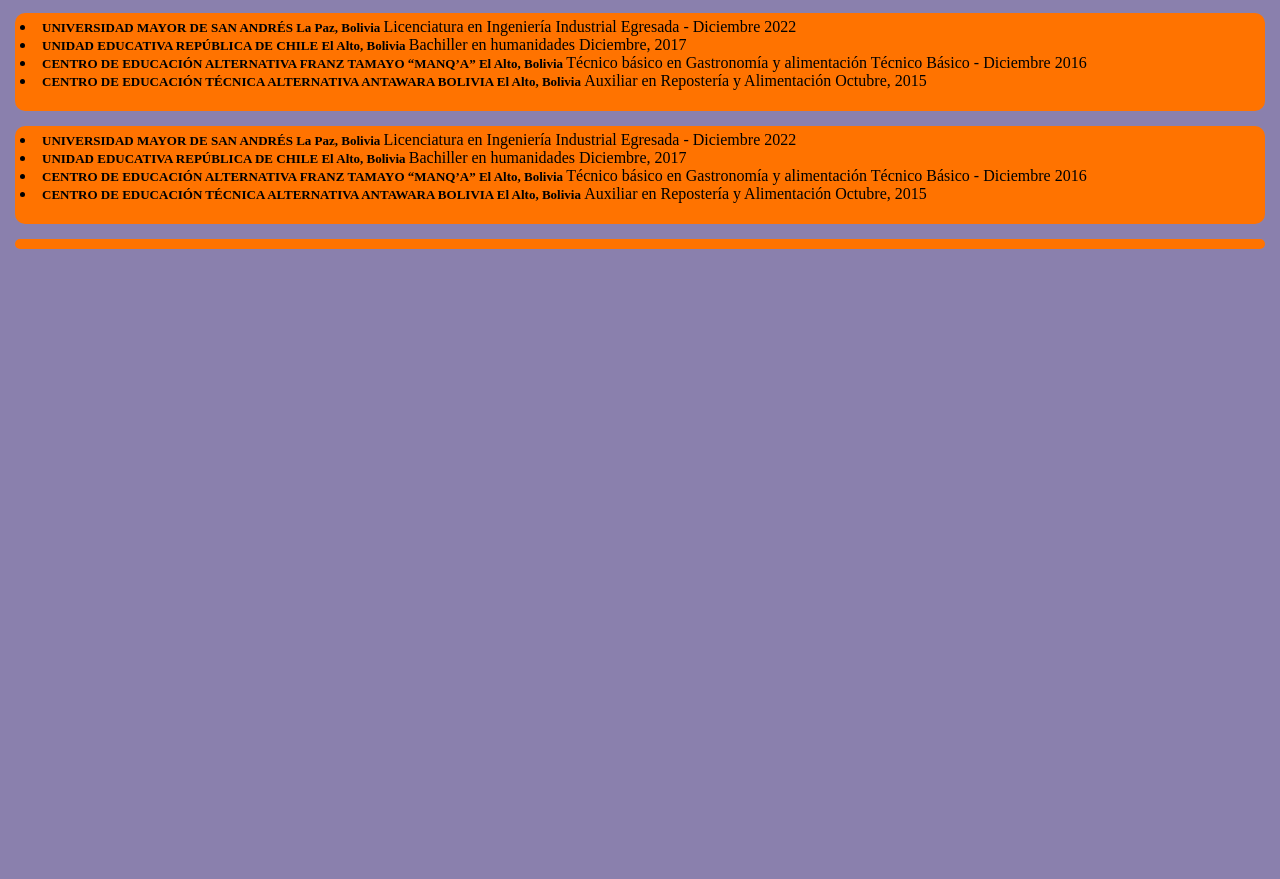
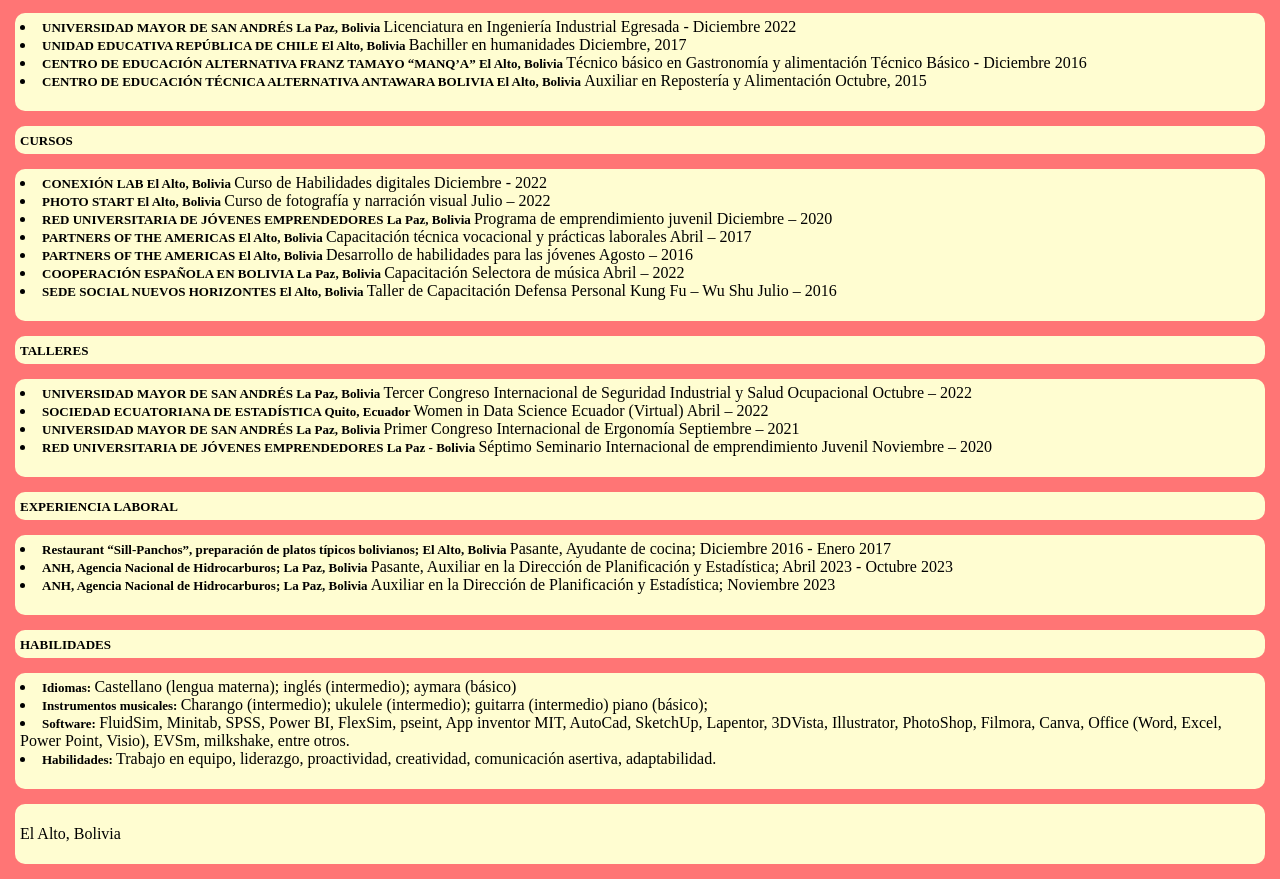
Before and after one commit to Camila3000/Camila_Pairo_CV, a plain HTML site: page styles/index.html in a window 1280 px wide. Shown: the part 345-1224 px from the top of the page. Before the commit the page ends 800 px from the top, so only its background shows below. Drawn offline with Linux system fonts and the light colour scheme.

Commit message:
con colores

```diff
--- a/styles/index.html
+++ b/styles/index.html
@@ -79,37 +79,144 @@
 
     </section>
     <section>
+      <span style="font-weight: 800; font-size: small">CURSOS</span>
+     </section>
+     <section>
+     </li>
+   <li>
+     <span style="font-weight: 800; font-size: small">
+      CONEXIÓN LAB El Alto, Bolivia
+     </span> Curso de Habilidades digitales Diciembre - 2022
+   </li>
+   <li>
+     <span style="font-weight: 800; font-size: small">
+      PHOTO START El Alto, Bolivia
+ </span>
+ Curso de fotografía y narración visual Julio – 2022
+   </li>
+   <li>
+     <span style="font-weight: 800; font-size: small">
+      RED UNIVERSITARIA DE JÓVENES EMPRENDEDORES La Paz, Bolivia
+     </span>
+     Programa de emprendimiento juvenil Diciembre – 2020
+ </li>
+   <li>
+     <span style="font-weight: 800; font-size: small">
+      PARTNERS OF THE AMERICAS El Alto, Bolivia
+   </span>
+   Capacitación técnica vocacional y prácticas laborales Abril – 2017
+ </li>
+ <li>
+  <span style="font-weight: 800; font-size: small">
+    PARTNERS OF THE AMERICAS El Alto, Bolivia
+  </span>
+  Desarrollo de habilidades para las jóvenes Agosto – 2016
+</li>
+<li>
+  <span style="font-weight: 800; font-size: small">
+    COOPERACIÓN ESPAÑOLA EN BOLIVIA	La Paz, Bolivia
+</span>
+Capacitación Selectora de música Abril – 2022
+</li>
+<li>
+  <span style="font-weight: 800; font-size: small">
+    SEDE SOCIAL NUEVOS HORIZONTES	El Alto, Bolivia
+</span>
+Taller de Capacitación Defensa Personal Kung Fu – Wu Shu Julio – 2016
+</li>
+   </p>
+
+ </section>
+    <section>
+      <span style="font-weight: 800; font-size: small">TALLERES</span>
+    </section>
+    <section>
     </li>
   <li>
     <span style="font-weight: 800; font-size: small">
       UNIVERSIDAD MAYOR DE SAN ANDRÉS La Paz, Bolivia
-    </span> Licenciatura en Ingeniería
-  Industrial Egresada - Diciembre 2022
+    </span> Tercer Congreso Internacional de Seguridad Industrial y Salud Ocupacional Octubre – 2022
   </li>
   <li>
     <span style="font-weight: 800; font-size: small">
-      UNIDAD EDUCATIVA REPÚBLICA DE CHILE
-  El Alto, Bolivia
+      SOCIEDAD ECUATORIANA DE ESTADÍSTICA Quito, Ecuador
 </span>
-Bachiller en humanidades Diciembre, 2017
+Women in Data Science Ecuador (Virtual) Abril – 2022
   </li>
   <li>
-    <span style="font-weight: 800; font-size: small">CENTRO DE EDUCACIÓN ALTERNATIVA FRANZ TAMAYO
-     “MANQ’A” El Alto, Bolivia
+    <span style="font-weight: 800; font-size: small">UNIVERSIDAD MAYOR DE SAN ANDRÉS La Paz, Bolivia
     </span>
-    Técnico básico en Gastronomía y alimentación Técnico Básico - Diciembre 2016
+    Primer Congreso Internacional de Ergonomía Septiembre – 2021
 </li>
   <li>
     <span style="font-weight: 800; font-size: small">
-      CENTRO DE EDUCACIÓN TÉCNICA ALTERNATIVA ANTAWARA BOLIVIA El Alto, Bolivia
+      RED UNIVERSITARIA DE JÓVENES EMPRENDEDORES La Paz - Bolivia
   </span>
-  Auxiliar en Repostería y Alimentación Octubre, 2015
+  Séptimo Seminario Internacional de emprendimiento Juvenil Noviembre – 2020
 </li>
   </p>
+</section>
+<section>
+  <span style="font-weight: 800; font-size: small">EXPERIENCIA LABORAL</span>
+</section>
+<section>
+      </li>
+    <li>
+      <span style="font-weight: 800; font-size: small">
+        Restaurant “Sill-Panchos”, preparación de platos típicos bolivianos; El Alto, Bolivia
+      </span> Pasante, Ayudante de cocina; Diciembre 2016 - Enero 2017
+    </li>
+    <li>
+      <span style="font-weight: 800; font-size: small">
+        ANH, Agencia Nacional de Hidrocarburos; La Paz, Bolivia
+  </span>
+  Pasante, Auxiliar en la Dirección de Planificación y Estadística; Abril 2023 - Octubre 2023
+    </li>
+    <li>
+      <span style="font-weight: 800; font-size: small">
+        ANH, Agencia Nacional de Hidrocarburos; La Paz, Bolivia
+      </span>
+     Auxiliar en la Dirección de Planificación y Estadística; Noviembre 2023
+    </li>
+    </p>
 
+  </section>
+
+  <section>
+    <span style="font-weight: 800; font-size: small">HABILIDADES</span>
+  </section>
+  <section>
+  </li>
+<li>
+  <span style="font-weight: 800; font-size: small">
+    Idiomas:
+  </span> Castellano (lengua materna); inglés (intermedio); aymara (básico)
+</li>
+<li>
+  <span style="font-weight: 800; font-size: small">
+    Instrumentos musicales:
+</span>
+Charango (intermedio); ukulele (intermedio); guitarra (intermedio) piano (básico);
+</li>
+<li>
+  <span style="font-weight: 800; font-size: small">
+    Software:
+  </span>
+  FluidSim, Minitab, SPSS, Power BI, FlexSim, pseint, App inventor MIT, AutoCad, SketchUp, Lapentor, 3DVista, Illustrator, PhotoShop, Filmora, Canva, Office (Word, Excel, Power Point, Visio), EVSm, milkshake, entre otros.
+</li>
+<li>
+  <span style="font-weight: 800; font-size: small">
+    Habilidades:
+</span>
+Trabajo en equipo, liderazgo, proactividad, creatividad, comunicación asertiva, adaptabilidad.
+</li>
+</p>
 </section>
+    <section>
+      <p>
+        El Alto, Bolivia
 
-
-    <section></section>
+      </p>
+    </section>
   </body>
 </html>
--- a/styles/style.css
+++ b/styles/style.css
@@ -1,10 +1,10 @@
 body {
   margin: 0px;
   padding: 0px;
-  background-color: #8a80ad;
+  background-color: #ff7575;
 }
 section {
-  background-color: #ff7300;
+  background-color: #fffdd1;
   padding: 5px;
   margin: 15px;
   border-radius: 10px;
```
